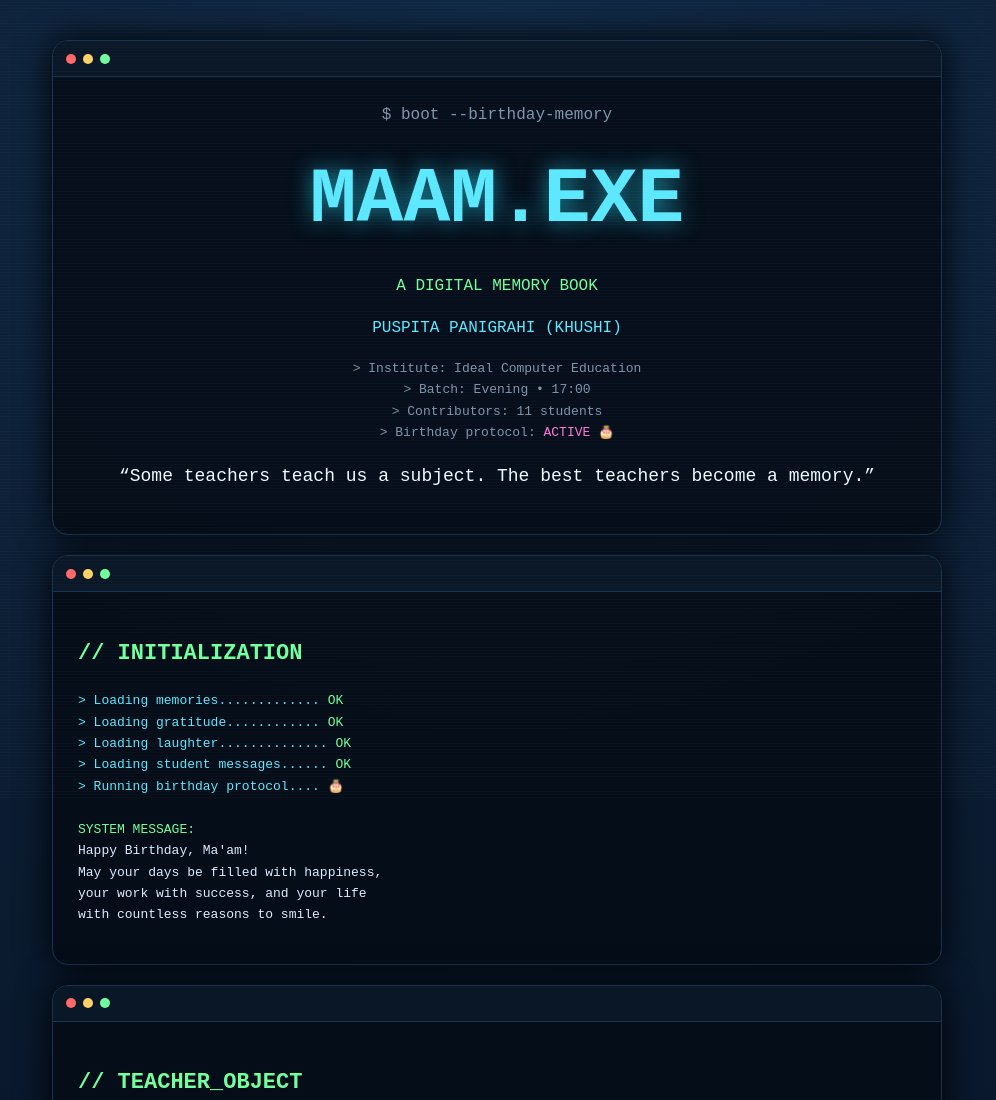
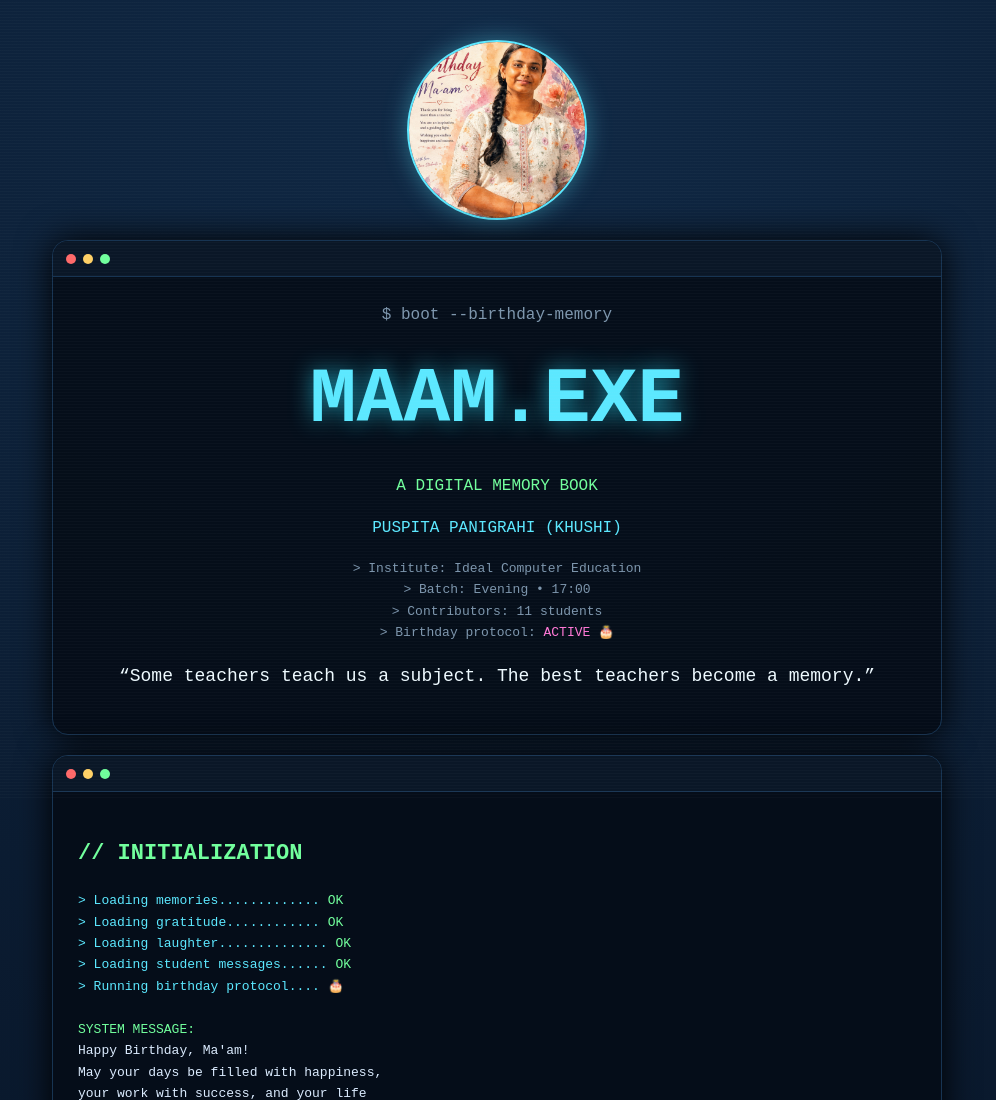
Before and after one commit to janisuresh661-cmd/maam-exec, a plain HTML site: page index.html in a window 1280 px wide. Shown: the top 1100 px of the page, without its empty margins (143-1139 px from the left). Drawn offline with Linux system fonts and the light colour scheme.

Commit message:
Update index.html

```diff
--- a/index.html
+++ b/index.html
@@ -5,7 +5,18 @@
 :root{--bg:#030711;--panel:#07111f;--line:#173452;--cyan:#5ce8ff;--green:#72ff9d;--pink:#ff78d6;--text:#dcecff;--muted:#7d96ad}
 *{box-sizing:border-box}html{scroll-behavior:smooth}body{margin:0;background:radial-gradient(circle at 50% 0,#102946 0,#030711 48%,#010208 100%);color:var(--text);font-family:"Courier New",monospace;line-height:1.65}body:before{content:"";position:fixed;inset:0;pointer-events:none;opacity:.045;background:repeating-linear-gradient(0deg,transparent 0 2px,#fff 3px 3px)}
 .wrap{max-width:920px;margin:auto;padding:20px 15px 60px}.terminal{margin:20px 0;border:1px solid var(--line);border-radius:16px;overflow:hidden;background:rgba(5,12,23,.92);box-shadow:0 0 35px #000}.bar{height:36px;background:#0a1727;border-bottom:1px solid var(--line);display:flex;align-items:center;padding-left:13px;gap:7px}.dot{width:10px;height:10px;border-radius:50%;background:#40546a}.dot:nth-child(1){background:#ff6969}.dot:nth-child(2){background:#ffd166}.dot:nth-child(3){background:#70ff9c}.content{padding:25px}h1{font-size:clamp(38px,10vw,78px);margin:8px 0;color:var(--cyan);text-shadow:0 0 22px #1b8fa5}h2{color:var(--green);font-size:22px}pre{white-space:pre-wrap}.cyan{color:var(--cyan)}.green{color:var(--green)}.pink{color:var(--pink)}.muted{color:var(--muted)}.center{text-align:center}.card{border:1px solid var(--line);border-radius:11px;padding:18px;margin:14px 0;background:#081523}.msg{border-left:3px solid var(--cyan);padding:15px 18px;margin:14px 0;background:#071422}.name{color:var(--pink);font-weight:bold}.quote{font-size:18px;color:#eefaff}.footer{text-align:center;color:var(--muted);font-size:12px;margin-top:30px}.blink{animation:b 1s steps(1) infinite}@keyframes b{50%{opacity:0}}
+.maam-photo {
+    display: block;
+    width: 180px;
+    height: 180px;
+    object-fit: cover;
+    border-radius: 50%;
+    margin: 20px auto;
+    border: 2px solid #5ce8ff;
+    box-shadow: 0 0 25px rgba(92, 232, 255, 0.4);
+}
 </style></head><body><div class="wrap">
+  <img src="maam.png" alt="Puspita Panigrahi" class="maam-photo">
 
 <section class="terminal"><div class="bar"><i class="dot"></i><i class="dot"></i><i class="dot"></i></div><div class="content center">
 <div class="muted">$ boot --birthday-memory</div><h1>MAAM.EXE</h1>
```
